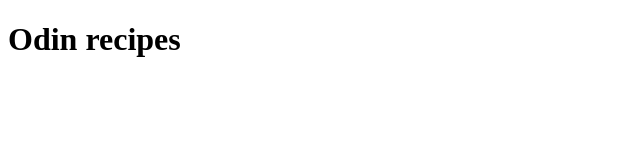
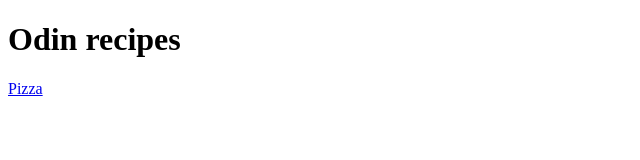
Before and after one commit to Exilexe/odin-recipes, a plain HTML site: page index.html in a window 1280 px wide. Shown: the full height of the page, 0-640 px from the left. Drawn offline with Linux system fonts and the light colour scheme.

Commit message:
add link to page-pizza

```diff
--- a/index.html
+++ b/index.html
@@ -9,6 +9,7 @@
   <body>
 
      <h1>Odin recipes</h1>
+     <a href="./recipes/pizza.html">Pizza</a>
 
   </body>
 
```
